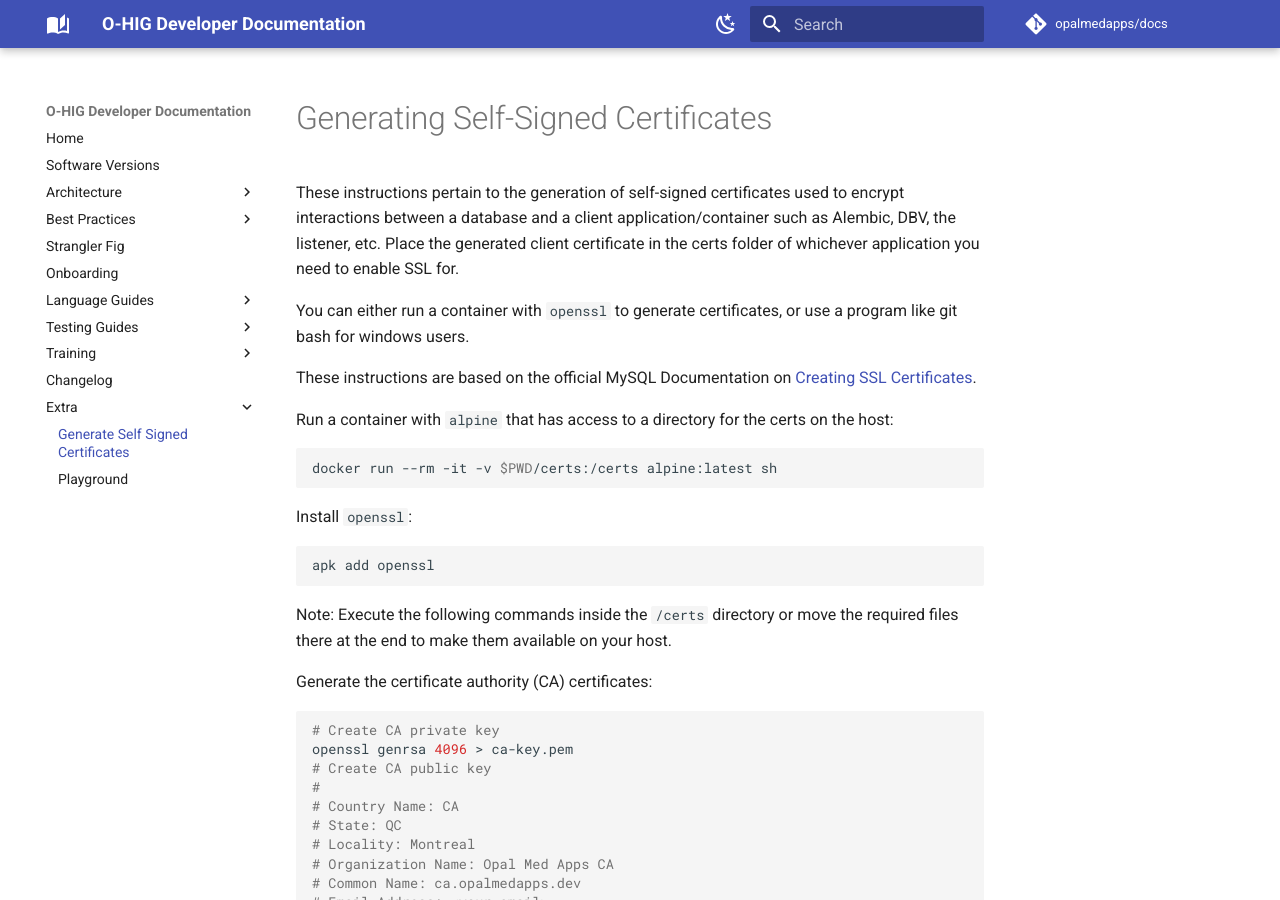
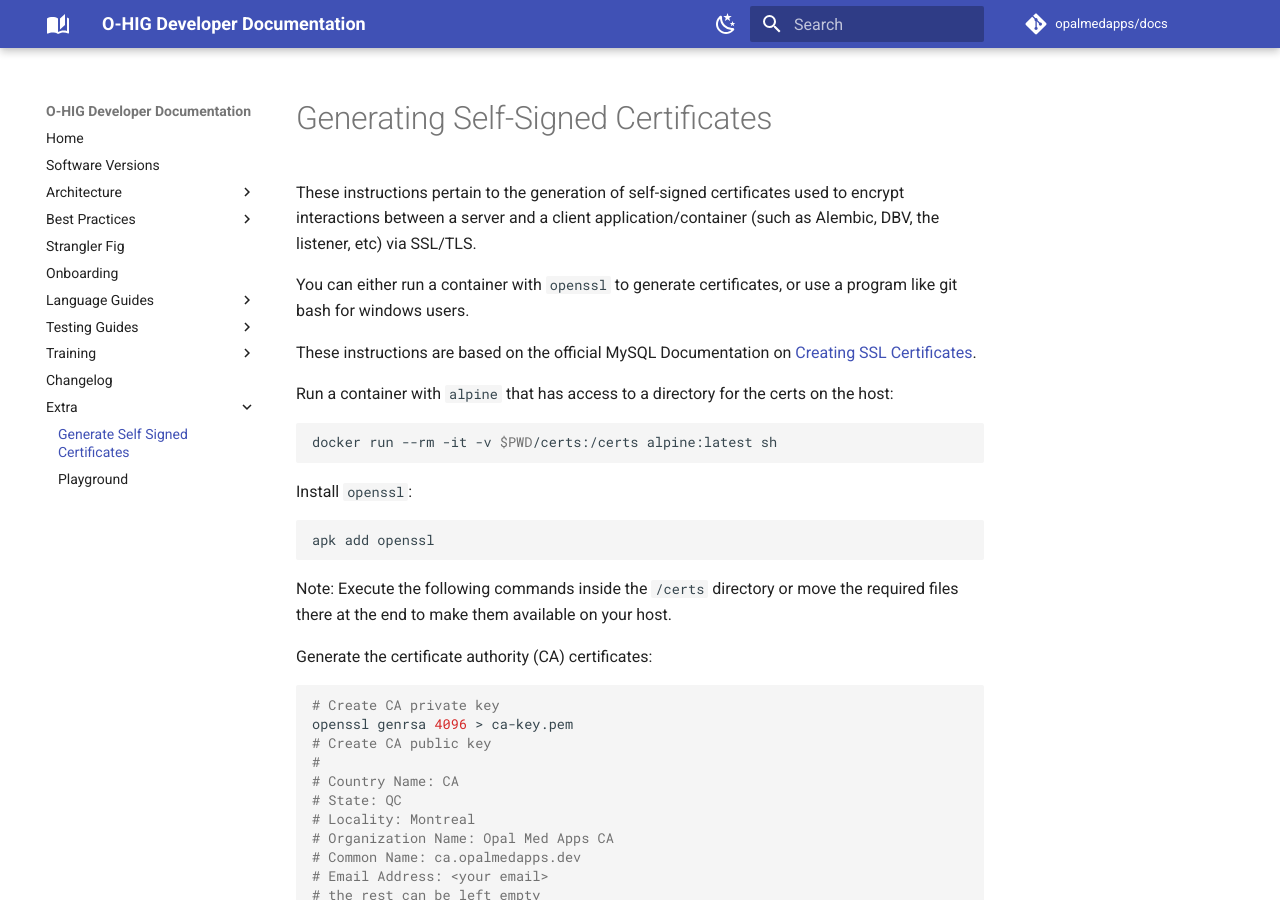
Before and after one commit to opalmedapps/docs, an MkDocs documentation site: the page built from docs/guides/self_signed_certificates.md, in a window 1280 px wide and 900 px high. Built offline with MkDocs 1.6.1 and Material for MkDocs 9.7.7, drawn with Linux system fonts in a browser that asks for light colours; comment, search, counter and statistics services are not loaded.

Commit message:
remove second sentence
(cherry picked from commit a20f089d0b39454756df08b0b5ef2f7e9796e521)

Co-authored-by: Napparific <kelly.agnew@mail.mcgill.ca>

```diff
--- a/docs/guides/self_signed_certificates.md
+++ b/docs/guides/self_signed_certificates.md
@@ -1,6 +1,6 @@
 # Generating Self-Signed Certificates
 
-These instructions pertain to the generation of self-signed certificates used to encrypt interactions between a database and a client application/container such as Alembic, DBV, the listener, etc. Place the generated client certificate in the certs folder of whichever application you need to enable SSL for.
+These instructions pertain to the generation of self-signed certificates used to encrypt interactions between a server and a client application/container (such as Alembic, DBV, the listener, etc) via SSL/TLS.
 
 You can either run a container with `openssl` to generate certificates, or use a program like git bash for windows users.
 
```
